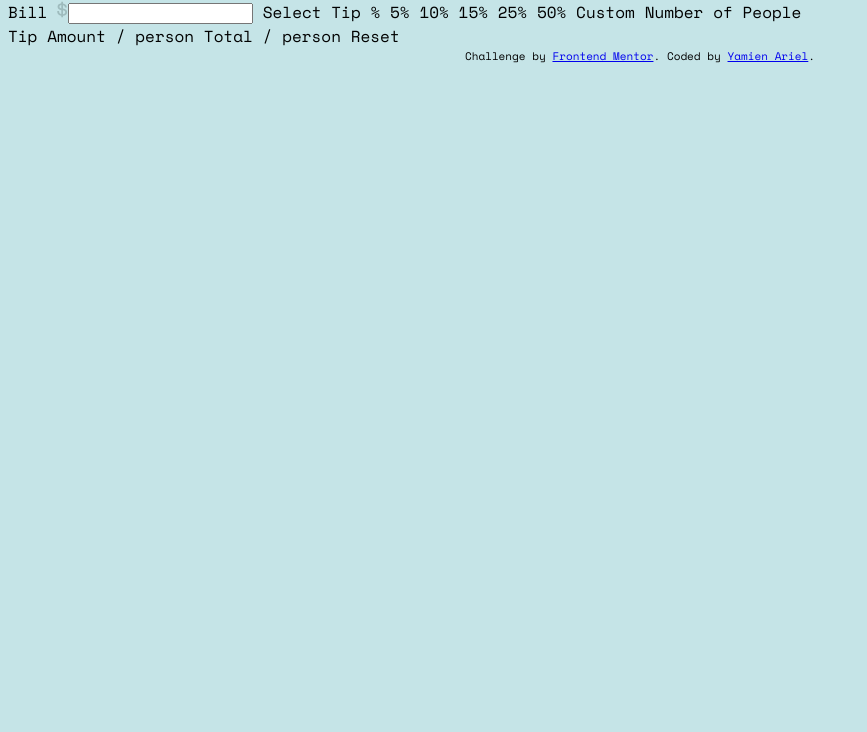
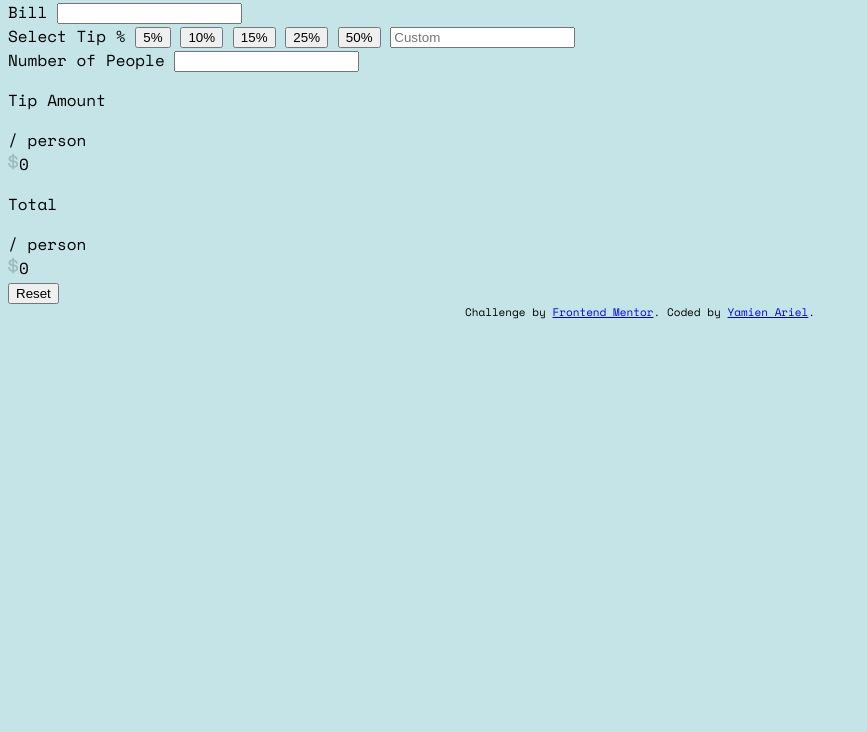
Before and after one commit to ariel172/Tip-calculator-app, a plain HTML site: page index.html in a window 1280 px wide. Shown: the part 68-800 px from the top of the page, without its empty margins (0-867 px from the left). Drawn offline with nearby package versions, Linux system fonts and the light colour scheme.

Commit message:
Refactorisation des class mise en place de la structure du code

```diff
--- a/index.html
+++ b/index.html
@@ -2,14 +2,13 @@
 <html lang="en">
 <head>
   <meta charset="UTF-8">
-  <meta name="viewport" content="width=device-width, initial-scale=1.0"> <!-- displays site properly based on user's device -->
+  <meta name="viewport" content="width=device-width, initial-scale=1.0">
 
   <link rel="icon" type="image/png" sizes="32x32" href="./images/favicon-32x32.png">
   <link rel="stylesheet" href="css/style.css">
   <script src="script/script.js"></script>
 
   <title>Frontend Mentor | Tip calculator app</title>
-
 </head>
 <body>
   <main>
@@ -17,39 +16,59 @@
       <div class="logo">
         <img src="images/logo.svg" alt="Apps Logo">
       </div>
-      <div>
-        <section class="info">
-          <label for="price">Bill</label>
-          <img src="/images/icon-dollar.svg"><input type="text" id="price" name="price-user">
 
+        <section class="formulaire">
+          <div class="champ-prix">
+            <label for="prix">Bill</label>
+            <input type="text" id="prix" name="bill">
+          </div>
 
-            Select Tip %
-            5%
-            10%
-            15%
-            25%
-            50%
-            Custom
+          <div class="choix-pourcentage" role="group" aria-label="Bouton pour choisir le pourcentage des pourboires">
+            <label for="pourcentage">Select Tip %</label>
+            <button type="button" class="choix-pourcentage__btn">5%</button>
+            <button type="button" class="choix-pourcentage__btn">10%</button>
+            <button type="button" class="choix-pourcentage__btn">15%</button>
+            <button type="button" class="choix-pourcentage__btn">25%</button>
+            <button type="button" class="choix-pourcentage__btn">50%</button>
+            <input type="text" placeholder="Custom" class="choix-pourcentage__custom">
+          </div>
 
-            Number of People
+          <div class="champ-personnes">
+            <label for="nb-personnes">Number of People</label>
+            <input type="text" id="nb-personnes" name="nb-personnes">
+          </div>
         </section>
-        <section class="calcule">
 
-          Tip Amount
-          / person
+        <section class="resultats">
+          <div class="resultats__pourboire">
+            <div class="resultats__label">
+              <p class="resultats__text">Tip Amount</p>
+              <span class="resultats__unit">/ person</span>
+            </div>
+            <span class="resultats__montant">
+              <img src="images/icon-dollar.svg" alt="Dollar icon">0
+            </span>
+          </div>
 
-          Total
-          / person
-
-          Reset
+          <div class="resultats__total">
+            <div class="resultats__label">
+              <p class="resultats__text">Total</p>
+              <span class="resultats__unit">/ person</span>
+            </div>
+            <span class="resultats__total--montant">
+              <img src="images/icon-dollar.svg" alt="icon-dollar">0
+            </span>
+          </div>
+          <button type="reset" class="btn-reset">Reset</button>
         </section>
-      </div>
     </div>
   </main>
 
   <footer class="attribution">
-    Challenge by <a href="https://www.frontendmentor.io?ref=challenge" target="_blank">Frontend Mentor</a>.
-    Coded by <a href="https://github.com/ariel172">Yamien Ariel</a>.
+    Challenge by
+    <a href="https://www.frontendmentor.io?ref=challenge" target="_blank">Frontend Mentor</a>.
+    Coded by
+    <a href="https://github.com/ariel172" class="attribution__link">Yamien Ariel</a>.
   </footer>
 </body>
 </html>
```
